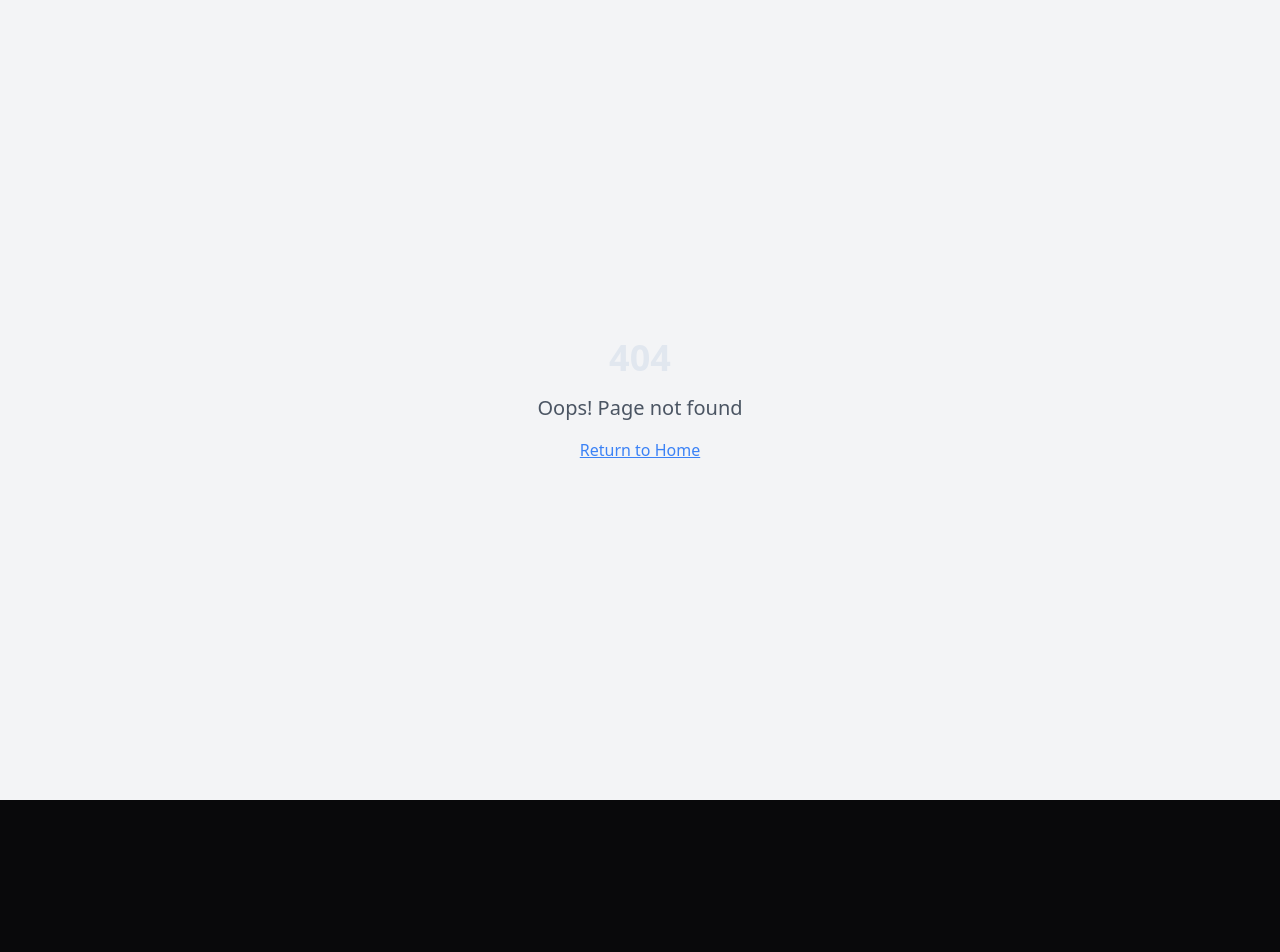
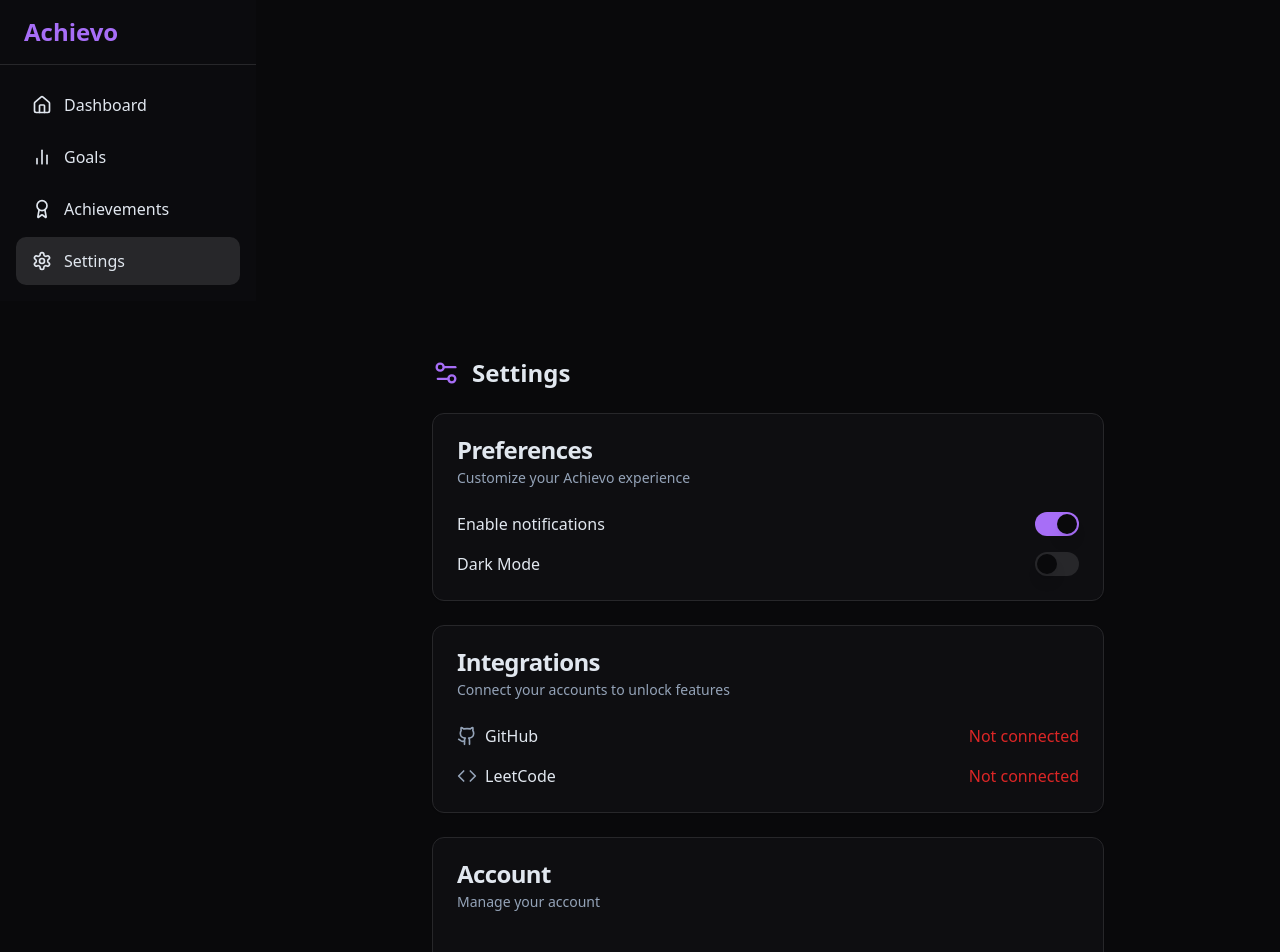
Before and after one commit to manishkabra000/streak-nexus-achievo, a React (Vite) app: page /settings in a window 1280 px wide. Before the commit this address had no page. Shown: the top 952 px of the page. Before the commit the page ends 800 px from the top, so only its background shows below. Built offline with nearby package versions, Linux system fonts and the light colour scheme.

Commit message:
feat: Build settings page

```diff
--- a/src/App.tsx
+++ b/src/App.tsx
@@ -1,4 +1,3 @@
-
 import { Toaster } from "@/components/ui/toaster";
 import { Toaster as Sonner } from "@/components/ui/sonner";
 import { TooltipProvider } from "@/components/ui/tooltip";
@@ -17,6 +16,7 @@ import AchievementsPage from "./pages/AchievementsPage";
 import LoginPage from "./pages/LoginPage";
 import RegisterPage from "./pages/RegisterPage";
 import NotFound from "./pages/NotFound";
+import SettingsPage from "./pages/SettingsPage";
 
 const queryClient = new QueryClient();
 
@@ -39,6 +39,7 @@ const App = () => (
                 <Route path="/login" element={<LoginPage />} />
                 <Route path="/register" element={<RegisterPage />} />
                 <Route path="/profile" element={<ProfilePage />} />
+                <Route path="/settings" element={<SettingsPage />} />
                 <Route path="*" element={<NotFound />} />
               </Routes>
             </BrowserRouter>
--- /dev/null
+++ b/src/pages/SettingsPage.tsx
@@ -0,0 +1,107 @@
+
+import React from "react";
+import { Layout } from "@/components/Layout";
+import { Card, CardHeader, CardTitle, CardDescription, CardContent } from "@/components/ui/card";
+import { Switch } from "@/components/ui/switch";
+import { Github, Code, Settings2 } from "lucide-react";
+import { useAuth } from "@/contexts/AuthContext";
+import { Button } from "@/components/ui/button";
+
+const SettingsPage: React.FC = () => {
+  const { user, isAuthenticated, logout } = useAuth();
+
+  // For demo, these settings are static - add real logic as needed
+  const [notifications, setNotifications] = React.useState(true);
+  const [darkMode, setDarkMode] = React.useState(() => {
+    // Detect system theme, default to false (light)
+    return window.matchMedia("(prefers-color-scheme: dark)").matches;
+  });
+
+  // Toggle theme by toggling 'dark' class on html element
+  const handleThemeToggle = () => {
+    setDarkMode((prev) => {
+      const next = !prev;
+      document.documentElement.classList.toggle("dark", next);
+      return next;
+    });
+  };
+
+  return (
+    <Layout>
+      <div className="max-w-2xl mx-auto mt-8 space-y-6">
+        <div className="flex items-center gap-3 mb-6">
+          <Settings2 size={28} className="text-primary" />
+          <h1 className="text-2xl font-bold">Settings</h1>
+        </div>
+
+        <Card>
+          <CardHeader>
+            <CardTitle>Preferences</CardTitle>
+            <CardDescription>Customize your Achievo experience</CardDescription>
+          </CardHeader>
+          <CardContent className="space-y-4">
+            <div className="flex items-center justify-between">
+              <span>Enable notifications</span>
+              <Switch checked={notifications} onCheckedChange={setNotifications} />
+            </div>
+            <div className="flex items-center justify-between">
+              <span>Dark Mode</span>
+              <Switch checked={darkMode} onCheckedChange={handleThemeToggle} />
+            </div>
+          </CardContent>
+        </Card>
+
+        <Card>
+          <CardHeader>
+            <CardTitle>Integrations</CardTitle>
+            <CardDescription>
+              Connect your accounts to unlock features
+            </CardDescription>
+          </CardHeader>
+          <CardContent className="space-y-4">
+            <div className="flex items-center justify-between">
+              <div className="flex items-center gap-2">
+                <Github className="text-muted-foreground" size={20} />
+                <span>GitHub</span>
+              </div>
+              {user?.integrations.github ? (
+                <span className="text-green-600 font-semibold">Connected</span>
+              ) : (
+                <span className="text-red-600 font-medium">Not connected</span>
+              )}
+            </div>
+            <div className="flex items-center justify-between">
+              <div className="flex items-center gap-2">
+                <Code className="text-muted-foreground" size={20} />
+                <span>LeetCode</span>
+              </div>
+              {user?.integrations.leetcode ? (
+                <span className="text-green-600 font-semibold">Connected</span>
+              ) : (
+                <span className="text-red-600 font-medium">Not connected</span>
+              )}
+            </div>
+          </CardContent>
+        </Card>
+
+        <Card>
+          <CardHeader>
+            <CardTitle>Account</CardTitle>
+            <CardDescription>Manage your account</CardDescription>
+          </CardHeader>
+          <CardContent className="flex flex-col gap-4">
+            <div>
+              <div className="text-base font-semibold">{user?.name}</div>
+              <div className="text-sm text-muted-foreground">{user?.email}</div>
+            </div>
+            <Button variant="destructive" className="w-fit" onClick={logout}>
+              Log Out
+            </Button>
+          </CardContent>
+        </Card>
+      </div>
+    </Layout>
+  );
+};
+
+export default SettingsPage;
```
